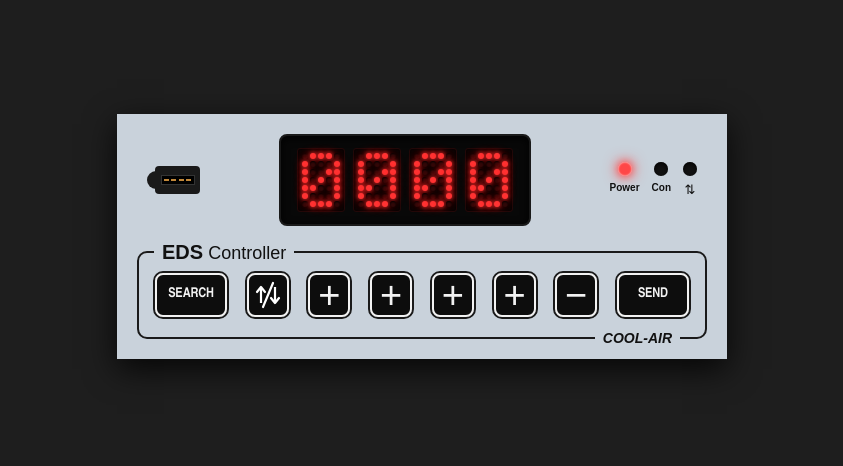
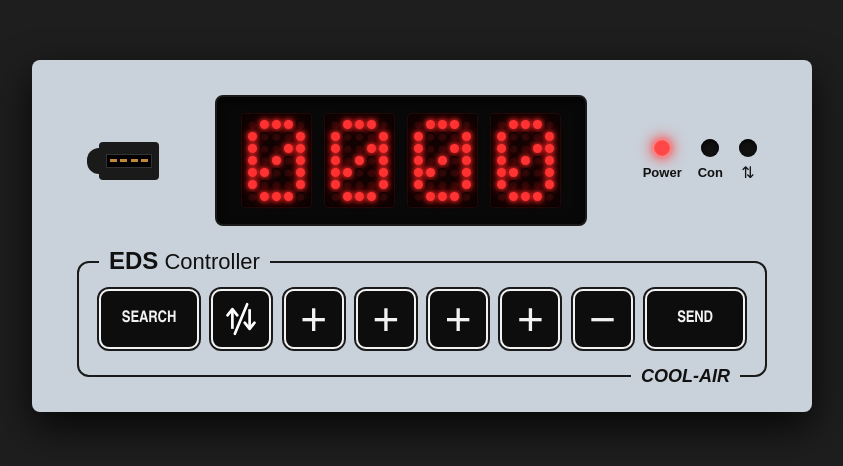
Before and after one commit to sgbusesntrain/Coolair16EDS, a plain HTML site: page Coolair16/controller.html in a window 1280 px wide. Shown: the part 164-630 px from the top of the page, without its empty margins (218-1061 px from the left). Drawn offline with Linux system fonts and the light colour scheme.

Commit message:
Update controller.html

```diff
--- a/Coolair16/controller.html
+++ b/Coolair16/controller.html
@@ -15,14 +15,15 @@
     font-family: Arial, sans-serif;
   }
 
-    .eds-panel {
+  .eds-panel {
     background-color: #c9d2db;
-    padding: 20px;
+    padding: 35px 45px; /* Scaled up padding */
     width: 100%;
-    max-width: 610px; /* Won't exceed 610px on desktop, but shrinks nicely on phones */
-    box-shadow: 0 10px 30px rgba(0,0,0,0.8);
+    max-width: 780px; /* Scaled up container */
+    box-shadow: 0 15px 40px rgba(0,0,0,0.8);
     position: relative;
     box-sizing: border-box;
+    border-radius: 8px;
   }
 
   /* --- TOP ROW --- */
@@ -30,7 +31,7 @@
     display: flex;
     justify-content: space-between;
     align-items: center;
-    margin-bottom: 25px;
+    margin-bottom: 35px; /* Increased margin */
     padding: 0 10px;
   }
 
@@ -39,17 +40,17 @@
     align-items: center;
   }
   .port-nub {
-    width: 10px;
-    height: 18px;
+    width: 14px;
+    height: 26px;
     background: #1a1a1a;
-    border-top-left-radius: 10px;
-    border-bottom-left-radius: 10px;
+    border-top-left-radius: 12px;
+    border-bottom-left-radius: 12px;
     margin-right: -2px;
     z-index: 1;
   }
   .port-main {
-    width: 45px;
-    height: 28px;
+    width: 60px;
+    height: 38px;
     background: #1a1a1a;
     border-radius: 4px;
     display: flex;
@@ -58,8 +59,8 @@
     z-index: 2;
   }
   .port-slot {
-    width: 32px;
-    height: 8px;
+    width: 44px;
+    height: 12px;
     background: #000;
     border: 1px solid #333;
     display: flex;
@@ -67,8 +68,8 @@
     align-items: center;
   }
   .gold-pin {
-    width: 5px;
-    height: 2px;
+    width: 7px;
+    height: 3px;
     background: #c2883a;
   }
 
@@ -77,12 +78,12 @@
     background: #080808;
     border: 2px solid #1a1a1a;
     border-radius: 8px;
-    padding: 12px 16px;
+    padding: 16px 24px; /* Larger screen padding */
     display: flex;
-    gap: 8px;
+    gap: 12px; /* Increased gap between digits */
     justify-content: center;
     align-items: center;
-    box-shadow: inset 0 2px 8px rgba(0,0,0,0.9);
+    box-shadow: inset 0 2px 10px rgba(0,0,0,0.9);
   }
 
   /* 5x7 Dot Matrix Digit Grid Module */
@@ -90,18 +91,18 @@
     display: grid;
     grid-template-columns: repeat(5, 1fr);
     grid-template-rows: repeat(7, 1fr);
-    gap: 2px;
+    gap: 3px; /* Increased spacing between dots */
     background: #120303;
-    padding: 4px;
-    border-radius: 3px;
+    padding: 6px;
+    border-radius: 4px;
     border: 1px solid #220808;
-    box-shadow: inset 0 0 4px rgba(0,0,0,0.8);
+    box-shadow: inset 0 0 6px rgba(0,0,0,0.8);
   }
 
-  /* Individual Matrix LED Dots */
+  /* Individual Matrix LED Dots - SCALED UP */
   .dot {
-    width: 6px;
-    height: 6px;
+    width: 9px;  /* Increased from 6px */
+    height: 9px; /* Increased from 6px */
     border-radius: 50%;
     background-color: #310808;
     box-shadow: inset 0 1px 2px rgba(0,0,0,0.9);
@@ -112,25 +113,25 @@
   .dot.on {
     background-color: #ff3333;
     box-shadow:
-      0 0 4px #ff3333,
-      0 0 8px #ff1a1a;
+      0 0 5px #ff3333,
+      0 0 10px #ff1a1a;
   }
 
   /* LED Indicators */
   .indicators {
     display: flex;
-    gap: 12px;
+    gap: 16px; /* Increased gap */
     text-align: center;
   }
   .led-col {
     display: flex;
     flex-direction: column;
     align-items: center;
-    gap: 6px;
+    gap: 8px;
   }
   .light {
-    width: 14px;
-    height: 14px;
+    width: 18px; /* Larger indicator lights */
+    height: 18px;
     border-radius: 50%;
     background: #111;
     box-shadow: inset 0 2px 4px rgba(0,0,0,0.8);
@@ -139,11 +140,11 @@
     background: #ff4747;
     box-shadow:
       inset 0 0 2px #fff,
-      0 0 8px #ff4747,
-      0 0 15px #ff4747;
+      0 0 10px #ff4747,
+      0 0 18px #ff4747;
   }
   .led-label {
-    font-size: 10px;
+    font-size: 13px; /* Larger font */
     color: #111;
     font-weight: bold;
   }
@@ -151,8 +152,8 @@
   /* --- BOTTOM BUTTON SECTION --- */
   .button-section {
     border: 2px solid #1a1a1a;
-    border-radius: 10px;
-    padding: 18px 14px;
+    border-radius: 12px;
+    padding: 24px 18px; /* Increased padding */
     display: flex;
     justify-content: space-between;
     align-items: center;
@@ -161,25 +162,25 @@
 
   .label-top {
     position: absolute;
-    top: -12px;
-    left: 15px;
+    top: -16px;
+    left: 20px;
     background: #c9d2db;
-    padding: 0 8px;
-    font-size: 18px;
+    padding: 0 10px;
+    font-size: 22px; /* Larger label */
     color: #111;
   }
   .label-top strong {
-    font-size: 20px;
+    font-size: 24px;
     font-weight: 900;
   }
 
   .label-bottom {
     position: absolute;
-    bottom: -9px;
+    bottom: -12px;
     right: 25px;
     background: #c9d2db;
-    padding: 0 8px;
-    font-size: 14px;
+    padding: 0 10px;
+    font-size: 18px; /* Larger label */
     font-weight: 900;
     font-style: italic;
     color: #111;
@@ -191,9 +192,9 @@
     border: 2px solid #1a1a1a;
     outline: 2px solid #f2f2f2;
     outline-offset: -4px;
-    border-radius: 10px;
+    border-radius: 12px; /* Smoother curve */
     color: #f2f2f2;
-    height: 48px;
+    height: 64px; /* Taller buttons */
     cursor: pointer;
     display: flex;
     justify-content: center;
@@ -204,18 +205,18 @@
   }
 
   .btn.symbol-btn {
-    width: 46px;
-    flex: 0 0 46px;
-    font-size: 38px;
+    width: 64px; /* Wider button */
+    flex: 0 0 64px;
+    font-size: 46px; /* Larger math symbols */
     font-family: Arial, Helvetica, sans-serif;
     font-weight: normal;
     line-height: 1;
   }
 
   .btn.text-btn {
-    width: 76px;
-    flex: 0 0 76px;
-    font-size: 13.5px;
+    width: 104px; /* Wider button */
+    flex: 0 0 104px;
+    font-size: 16px; /* Larger text */
     font-family: 'Arial Narrow', 'Helvetica Neue', Arial, sans-serif;
     font-weight: bold;
     letter-spacing: -0.2px;
@@ -223,13 +224,13 @@
   }
 
   .btn:active {
-    transform: translateY(1px);
+    transform: translateY(2px);
     background-color: #1a1a1a;
   }
 
   .toggle-svg {
-    width: 26px;
-    height: 28px;
+    width: 32px; /* Scaled up SVG */
+    height: 36px;
   }
 
 </style>
@@ -267,7 +268,7 @@
       </div>
       <div class="led-col">
         <div class="light" id="arrow-light"></div>
-        <span class="led-label" style="font-size: 13px; font-weight: normal;">⇅</span>
+        <span class="led-label" style="font-size: 16px; font-weight: normal; margin-top: -2px;">⇅</span>
       </div>
     </div>
   </div>
```
